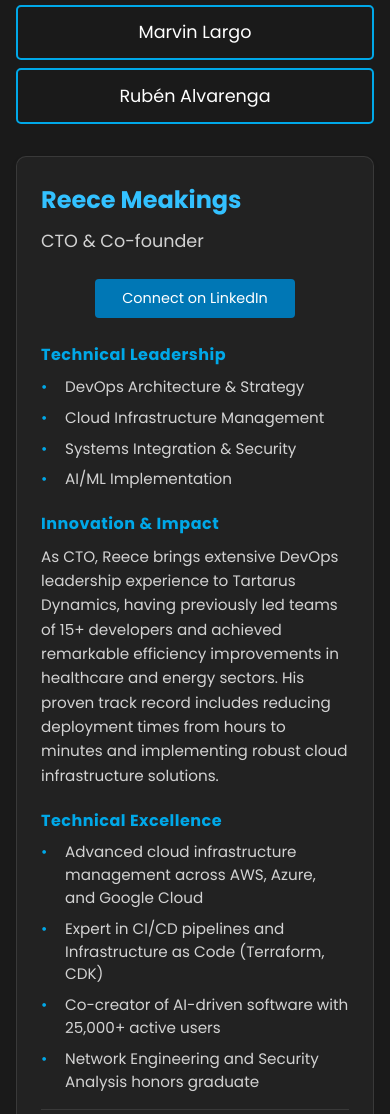
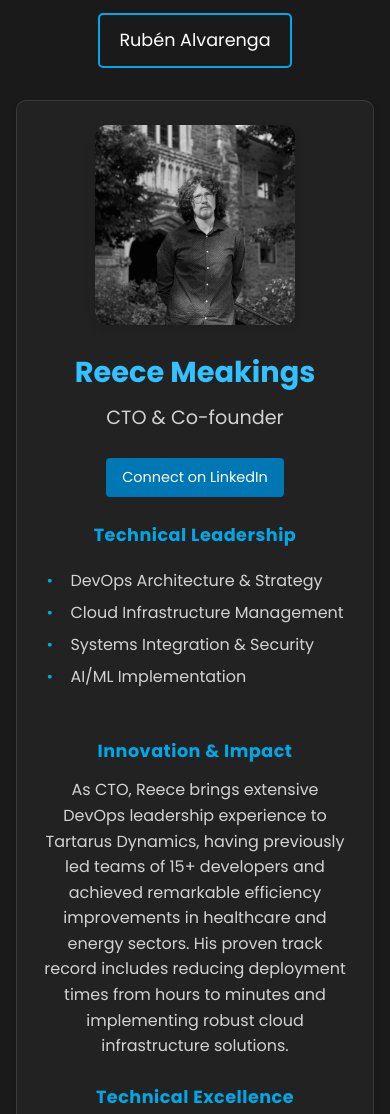
Before and after one commit to marvinjlargo/tartarus-dynamics-site, a plain HTML site: page index.html in a window 390 px wide. Shown: the part 1484-2598 px from the top of the page. Drawn offline with Linux system fonts and the light colour scheme.

Commit message:
📸 Added founder headshots, responsive layout, and documented code for maintainability

```diff
--- a/css/style.css
+++ b/css/style.css
@@ -374,7 +374,11 @@ section h2 {
   display: block;
 }
 
+/* Founder Card Layout */
 .founder-card {
+  display: grid;
+  grid-template-columns: 280px 1fr;
+  gap: 2rem;
   background: #222;
   border-radius: 10px;
   padding: 2rem;
@@ -385,26 +389,35 @@ section h2 {
   overflow: hidden;
 }
 
-.founder-card::before {
-  content: '';
-  position: absolute;
-  top: 0;
-  left: 0;
-  right: 0;
-  height: 2px;
-  background: linear-gradient(90deg, var(--accent-blue), var(--accent-blue-light));
-  transform: scaleX(0);
-  transform-origin: left;
+.founder-image {
+  width: 100%;
+  aspect-ratio: 1;
+  border-radius: var(--radius-lg);
+  overflow: hidden;
+  box-shadow: var(--shadow-md);
+  background: rgba(255, 255, 255, 0.05);
+  position: relative;
+}
+
+.founder-image img {
+  width: 100%;
+  height: 100%;
+  object-fit: cover;
+  object-position: center;
   transition: transform var(--transition-speed);
 }
 
-.founder-card:hover {
-  transform: translateY(-5px);
-  box-shadow: 0 8px 15px rgba(0, 0, 0, 0.2);
+/* Specific adjustment for Rubén's image */
+#ruben .founder-image img {
+  object-position: center 35%;  /* Adjust the vertical position to better frame his face */
 }
 
-.founder-card:hover::before {
-  transform: scaleX(1);
+.founder-card:hover .founder-image img {
+  transform: scale(1.05);
+}
+
+.founder-info {
+  min-width: 0;
 }
 
 .founder-info h3 {
@@ -491,51 +504,39 @@ section h2 {
   margin-bottom: 1.5rem;
 }
 
+/* Tablet Responsive Adjustments */
+@media (max-width: 1024px) {
+  .founder-card {
+    grid-template-columns: 220px 1fr;
+    gap: 1.5rem;
+    padding: 1.5rem;
+  }
+}
+
 /* Mobile Responsive Adjustments */
 @media (max-width: 768px) {
-  .tabs {
-    flex-direction: column;
-    gap: 0.5rem;
+  .founder-card {
+    grid-template-columns: 1fr;
+    gap: 1.5rem;
   }
 
-  .tab-btn {
-    width: 100%;
+  .founder-image {
+    width: 200px;
+    margin: 0 auto;
+  }
+
+  .founder-info {
     text-align: center;
   }
 
-  .founder-card {
-    padding: 1.5rem;
-  }
-
-  .founder-info h3 {
-    font-size: 1.5rem;
-  }
-
-  .founder-info h4 {
-    font-size: 1.1rem;
-  }
-
-  .founder-info h5 {
-    font-size: 1rem;
-    margin: 1.25rem 0 0.5rem;
-  }
-
-  .founder-info ul li {
-    font-size: 0.95rem;
-  }
-
-  .founder-info p {
-    font-size: 0.95rem;
+  .founder-info ul {
+    display: inline-block;
+    text-align: left;
   }
 
   .social-links {
-    text-align: center;
-  }
-
-  .linkedin-link {
-    width: 100%;
-    max-width: 200px;
-    text-align: center;
+    display: flex;
+    justify-content: center;
   }
 }
 
--- a/index.html
+++ b/index.html
@@ -180,6 +180,13 @@
       <!-- Reece's Profile Tab -->
       <div class="tab-content active" id="reece">
         <div class="founder-card">
+          <div class="founder-image">
+            <img
+              src="images/reece-meakings.jpg"
+              alt="Reece Meakings - CTO & Co-founder of Tartarus Dynamics"
+              loading="lazy"
+            />
+          </div>
           <div class="founder-info">
             <h3>Reece Meakings</h3>
             <h4>CTO & Co-founder</h4>
@@ -231,6 +238,13 @@
       <!-- Marvin's Profile Tab -->
       <div class="tab-content" id="marvin">
         <div class="founder-card">
+          <div class="founder-image">
+            <img
+              src="images/marvin-largo.jpg"
+              alt="Marvin J. Largo - COO & Co-founder of Tartarus Dynamics"
+              loading="lazy"
+            />
+          </div>
           <div class="founder-info">
             <h3>Marvin J. Largo</h3>
             <h4>COO & Co-founder</h4>
@@ -283,6 +297,13 @@
       <!-- Rubén's Profile Tab -->
       <div class="tab-content" id="ruben">
         <div class="founder-card">
+          <div class="founder-image">
+            <img
+              src="images/ruben-alvarenga.jpg"
+              alt="Rubén Alvarenga - CEO & Co-founder of Tartarus Dynamics"
+              loading="lazy"
+            />
+          </div>
           <div class="founder-info">
             <h3>Rubén Alvarenga</h3>
             <h4>CEO & Co-founder</h4>
```
Also changed, not shown: images/marvin-largo.jpg (added), images/reece-meakings.jpg (added), images/ruben-alvarenga.jpg (added).
